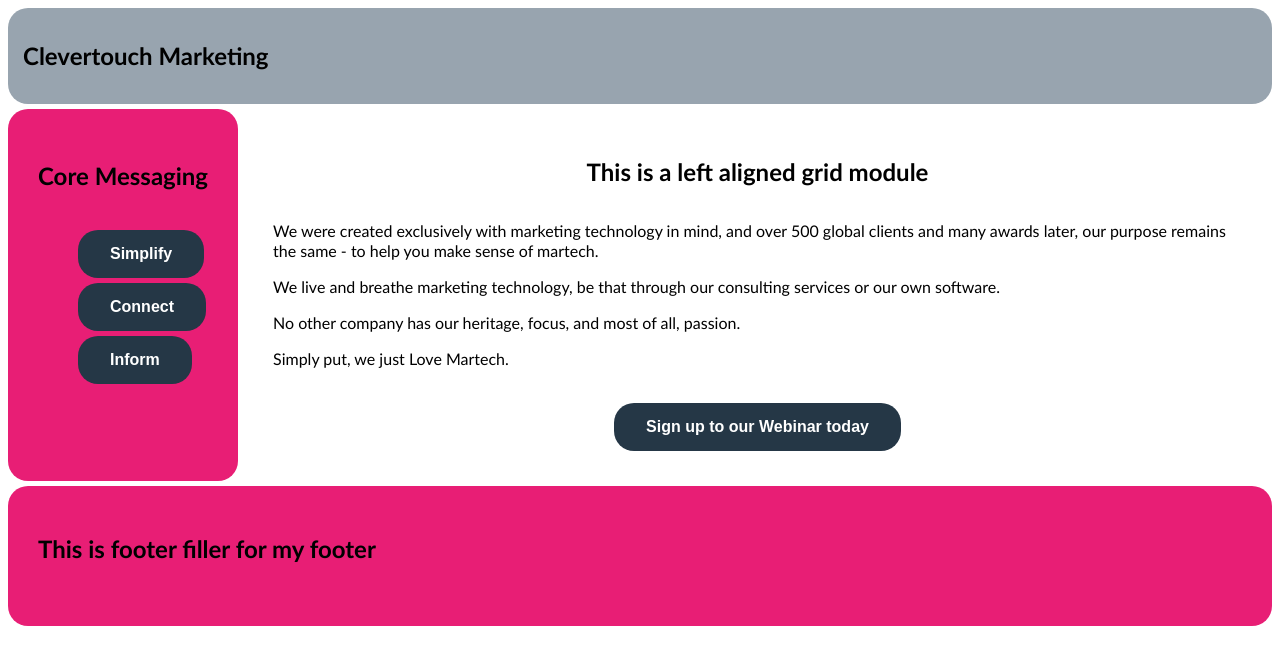
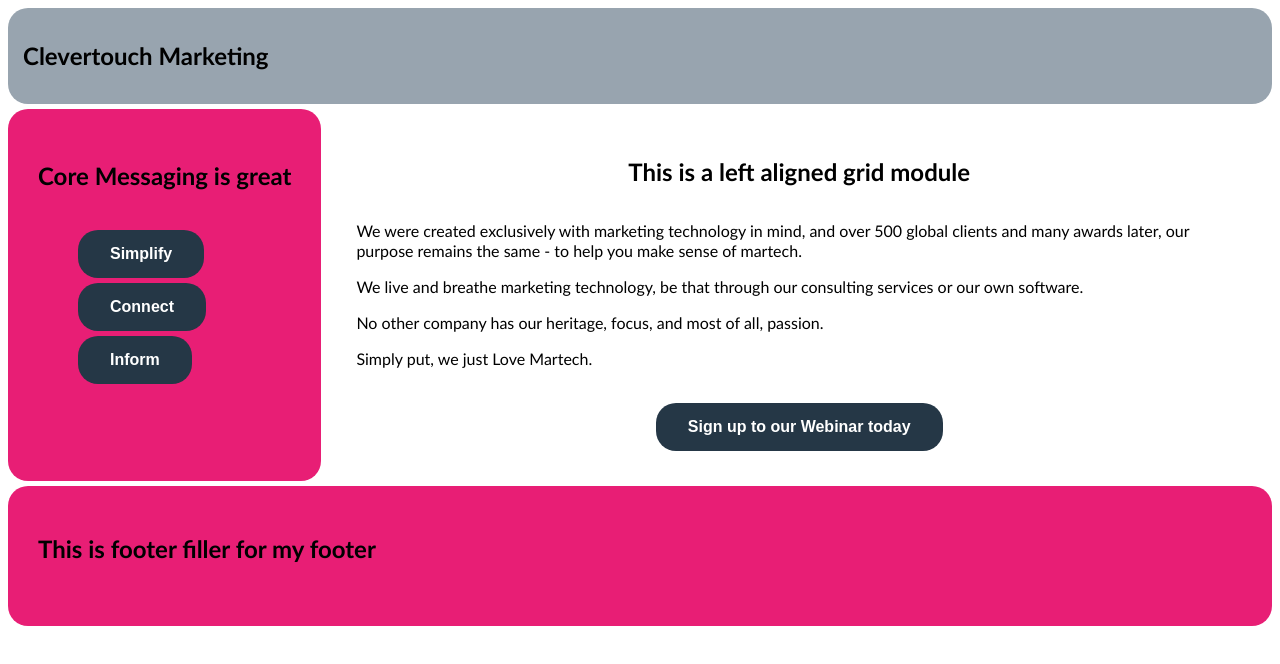
Before and after one commit to Forr3stry/WebinarPage, a plain HTML site: page index.html in a window 1280 px wide. Drawn offline with Linux system fonts and the light colour scheme.

Commit message:
macpushtest

```diff
--- a/index.html
+++ b/index.html
@@ -17,7 +17,7 @@
             <h1>Clevertouch Marketing</h1><br />
         </header>
         <nav>
-            <h1>Core Messaging</h1>
+            <h1>Core Messaging is great</h1>
             <ul>
                 <li> <a href="https://clever-touch.com" target="blank"><button>Simplify</button></a></li>
                 <li> <a href="https://clever-touch.com" target="blank"><button>Connect</button></a></li>
```
